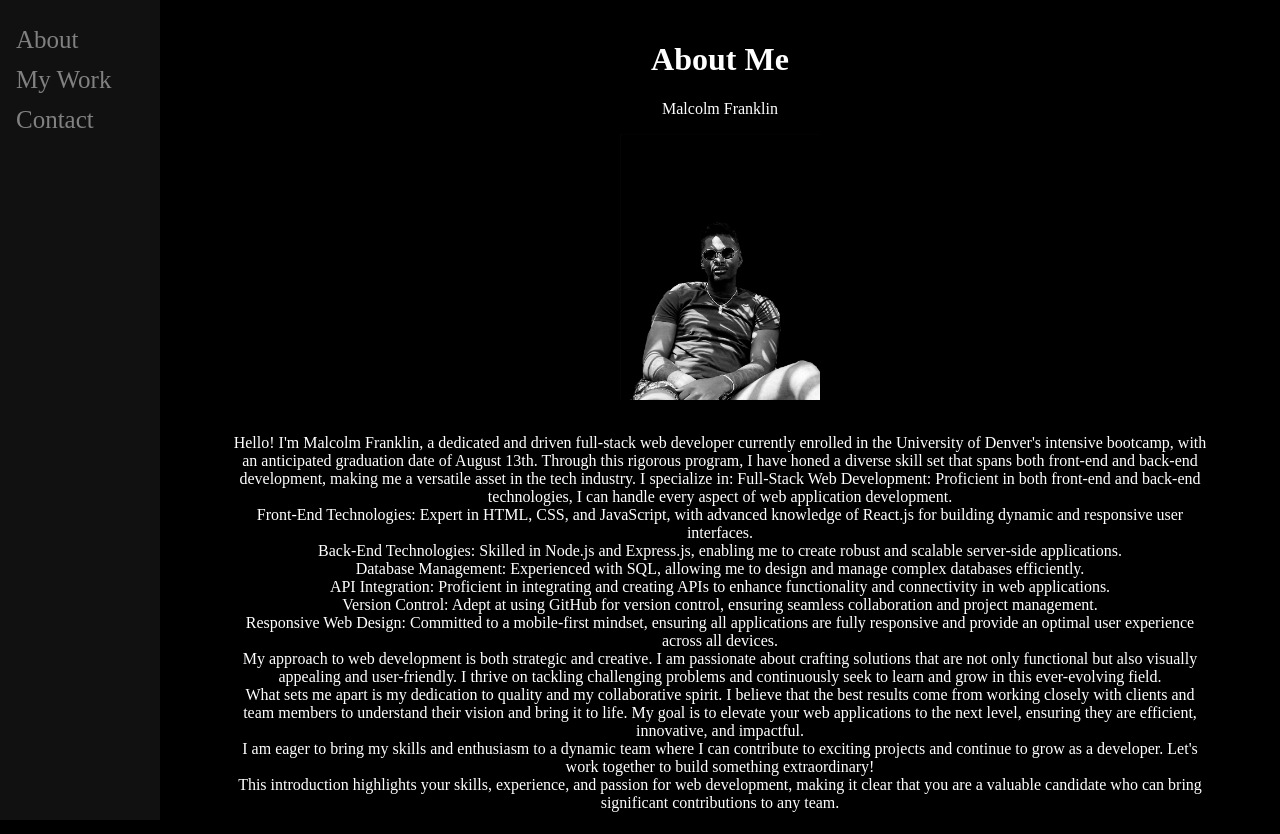
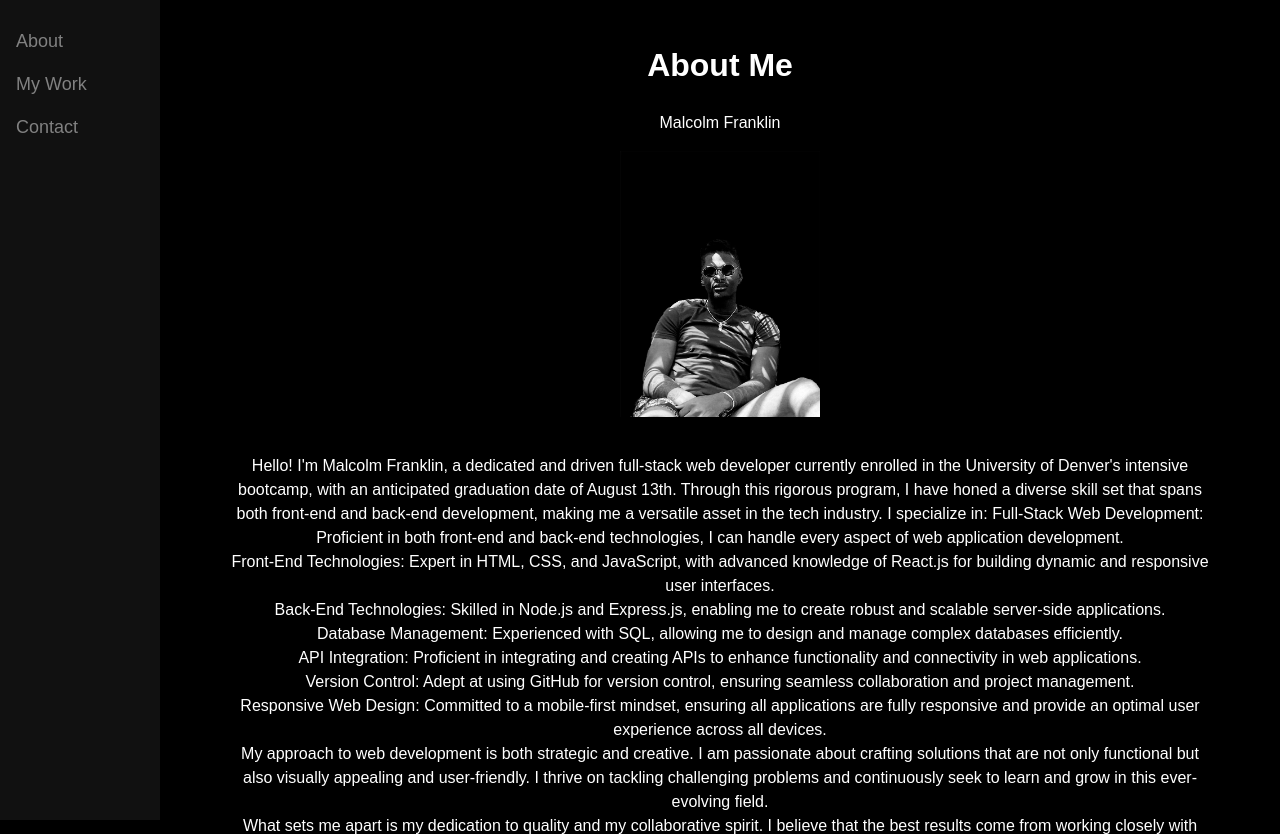
Before and after one commit to MmalcolmM/second-portfolio, a plain HTML site: page index.html in a window 1280 px wide. Shown: the top 834 px of the page. Drawn offline with Linux system fonts and the light colour scheme.

Commit message:
updated font to use standard size and family

```diff
--- a/assets/css/style.css
+++ b/assets/css/style.css
@@ -10,13 +10,16 @@
   overflow-x: hidden;
   padding-top: 20px;
 }
+
 .sidenav a {
-  padding: 6px 8px 6px 16px;
+  padding: 8px 16px;
   text-decoration: none;
-  font-size: 25px;
+  font-size: 18px; /* Standard font size */
   color: #818181;
   display: block;
+  font-family: Arial, sans-serif; /* Standard font family */
 }
+
 .sidenav a:hover {
   color: #f1f1f1;
 }
@@ -26,6 +29,10 @@ body {
   background-color: #000000;
   margin: 0;
   padding: 0;
+  font-family: Arial, sans-serif; /* Standard font family */
+  font-size: 16px; /* Standard font size */
+  line-height: 1.5; /* Standard line height */
+  color: #FFFFFF; /* Standard text color */
 }
 
 /* Container styling */
@@ -56,6 +63,7 @@ header img {
   justify-content: space-evenly;
   flex-wrap: wrap; /* Ensure images wrap on smaller screens */
 }
+
 .coming-soon img {
   width: 300px;
   max-width: 100%; /* Ensure images are responsive */
```
